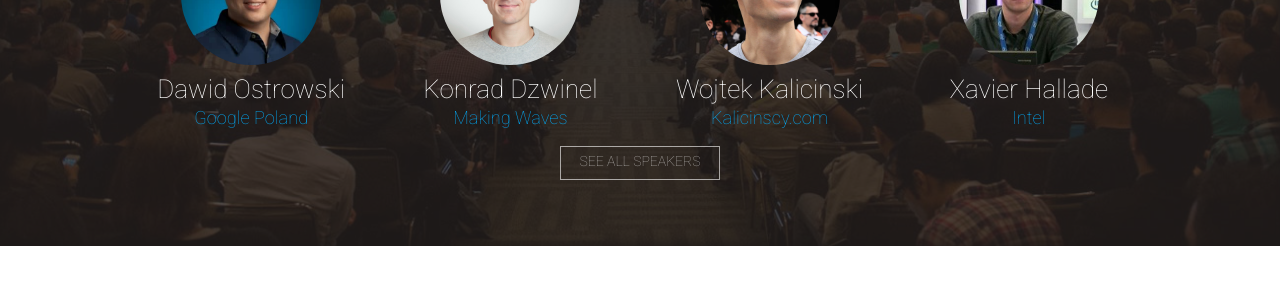
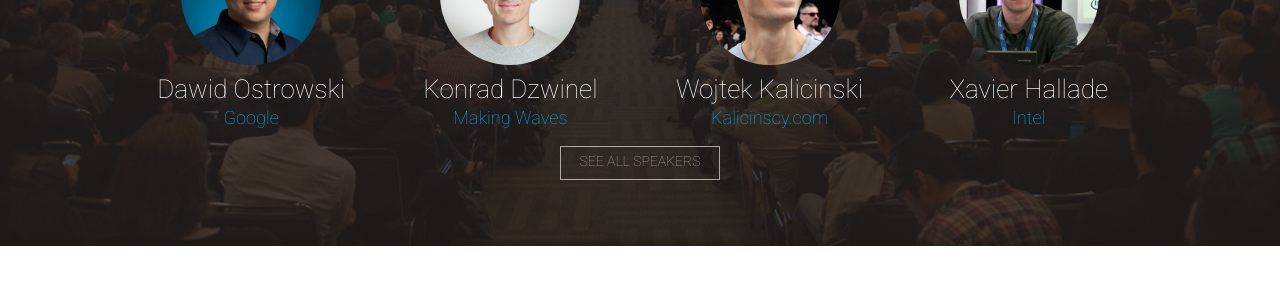
Before and after one commit to GDG-Ukraine/devfest-ukraine-14, a Jekyll site: the page built from index.html, in a window 1280 px wide and 900 px high, scrolled down 2367 px. Shown: the part 153-453 px from the top of the window. Built offline with Jekyll 4.4.1, drawn with Linux system fonts in a browser that asks for light colours; nearby versions of some CDN libraries; comment, search, counter and statistics services are not loaded.

Commit message:
Updated Dawid's work place

```diff
--- a/_data/speakers.yml
+++ b/_data/speakers.yml
@@ -2,7 +2,7 @@
   id: 3
   name: 'Dawid'
   surname: 'Ostrowski'
-  company: 'Google Poland'
+  company: 'Google'
   title: 'Developer Relations Program Manager'
   bio: 'Dawid is true technology enthusiast, who loves to work in areas where humans and machines meet to create amazing new products and services. He is experienced program manager with strong technical background, who is able to establish priorities for complex projects and execute across multiple organizations, according to long-term objectives. Dawid has worked in Poland, USA, Germany, Belgium and The Netherlands and truly values diversity of international working environment. His most visible characteristics are individualization (when dealing directly with people), ideation&intellection (inexhaustible source of new concepts) and strong communication (experienced trainer, community manager). He is also an activator constantly impatient for action.'
   thumbnailUrl: DawidOstrowski.jpg
```
